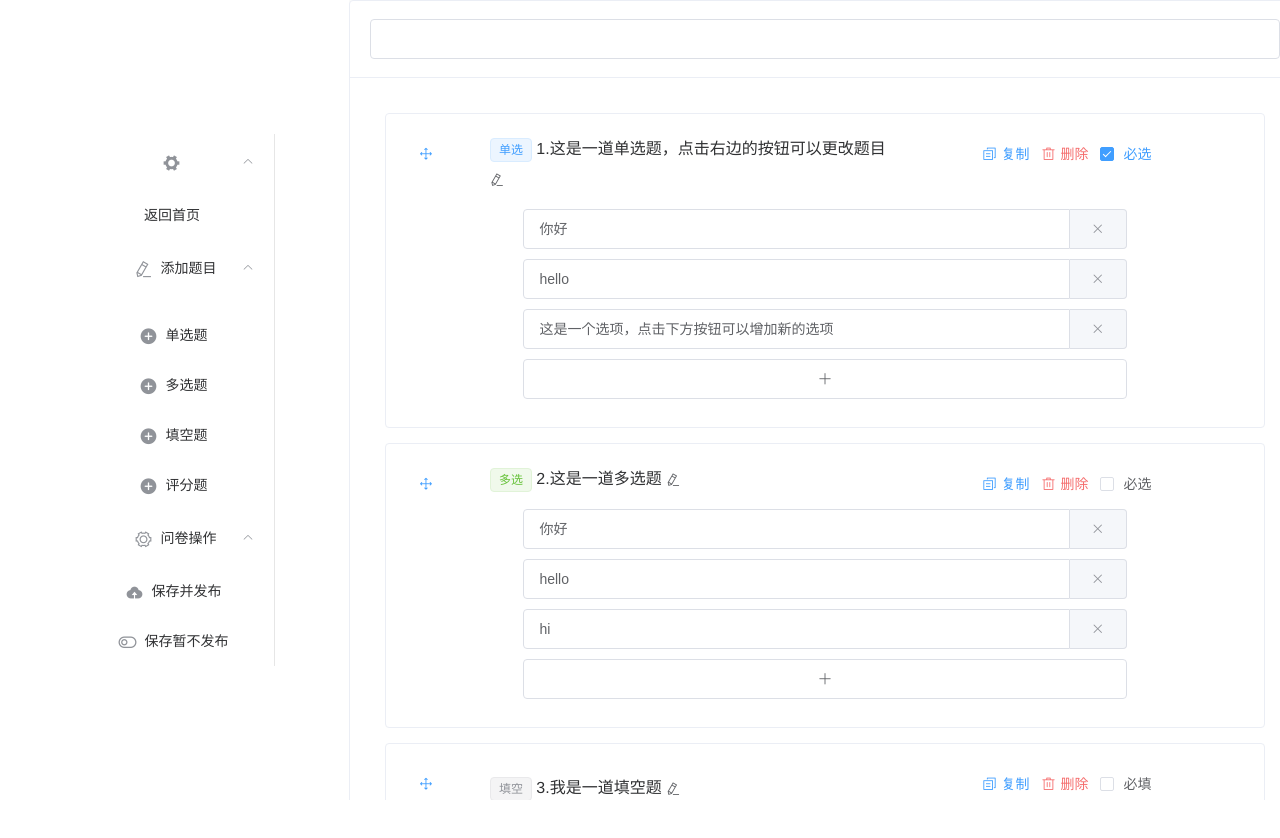
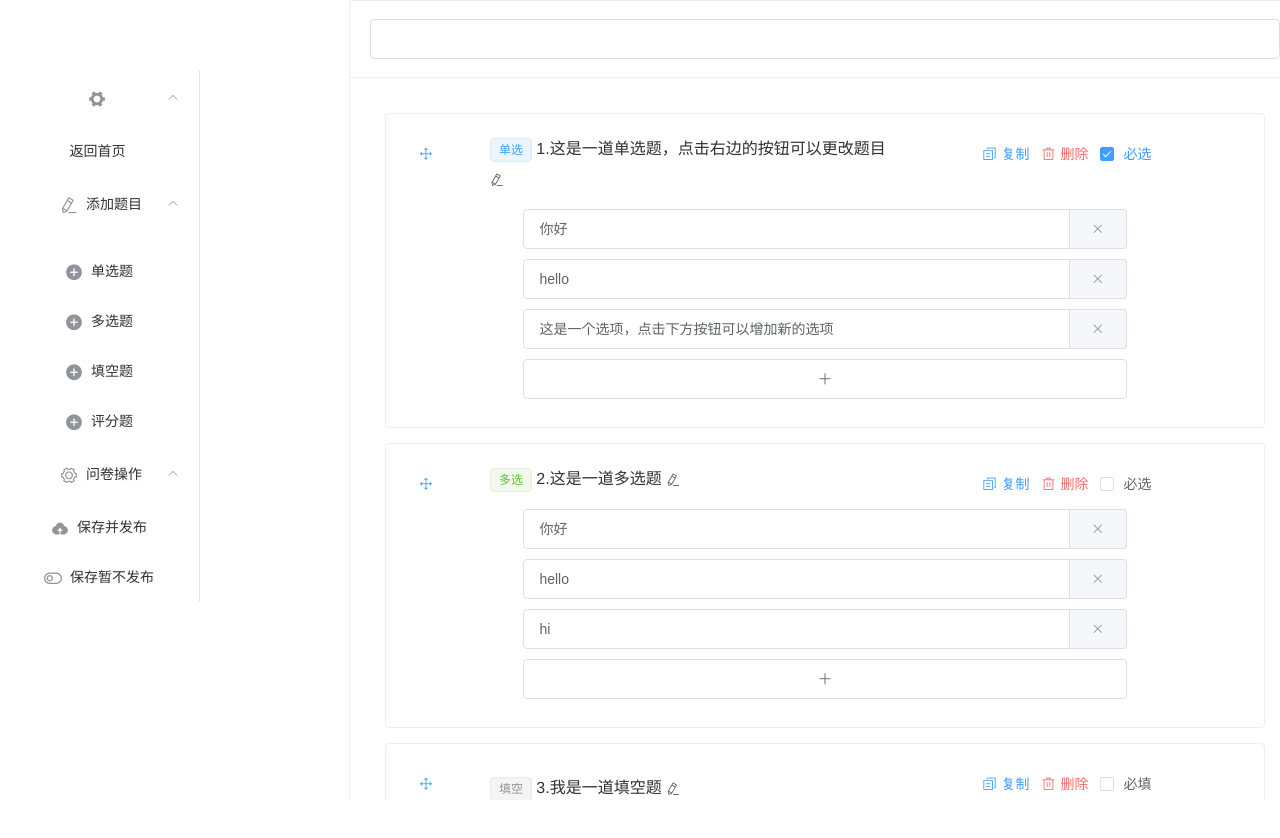
Before and after one commit to AnonymousCodeGods/2021_Summer_Project, a Vue app in the folder front-end/: page /#/creatingQuestionnaire in a window 1280 px wide. Shown: the top 838 px of the page. Before the commit the page ends 800 px from the top, so only its background shows below. Built offline with nearby package versions, Linux system fonts and the light colour scheme; no server answers; what vue-cookies would draw is missing.

Commit message:
侧边栏

```diff
--- a/front-end/src/views/CreatingQuestionnaire.vue
+++ b/front-end/src/views/CreatingQuestionnaire.vue
@@ -8,7 +8,7 @@
       </el-dialog>
 
       <el-container style="width: 30%; ">
-        <el-aside width="200px" style="background-color: rgb(238, 241, 246);margin:auto">
+        <el-aside width="200px" style="background-color: white;margin-top: 20%;height: 100%">
           <el-menu :default-openeds="['1','2', '3']">
             <el-submenu index="1">
               <template slot="title"><i class="el-icon-s-tools"></i></template>
```
